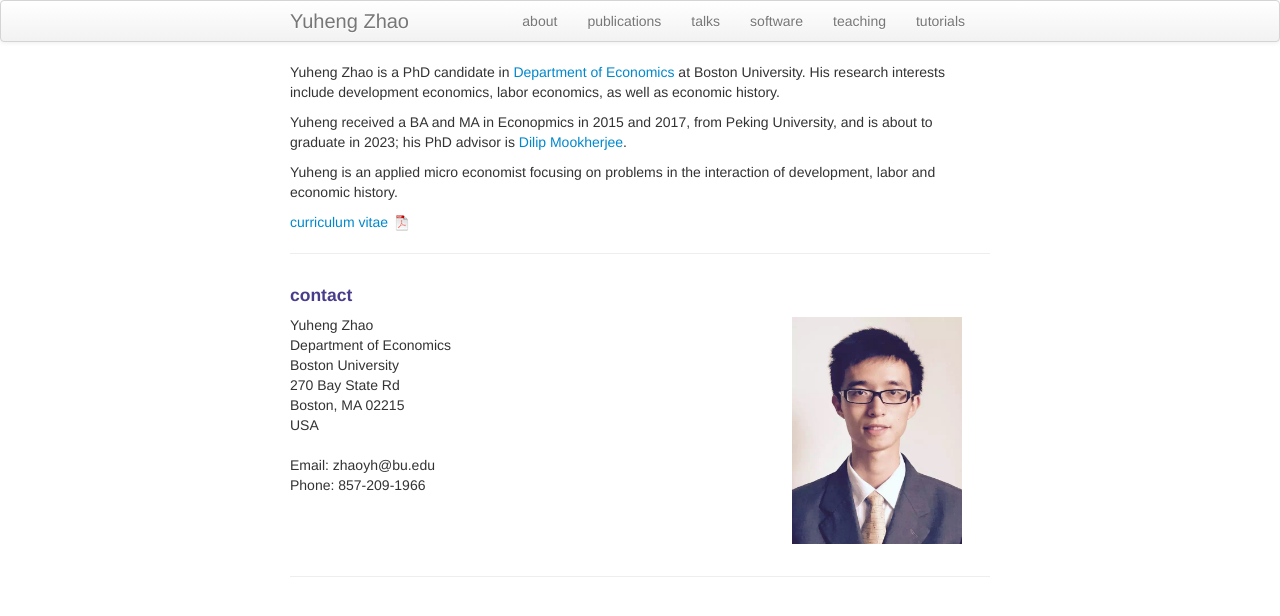
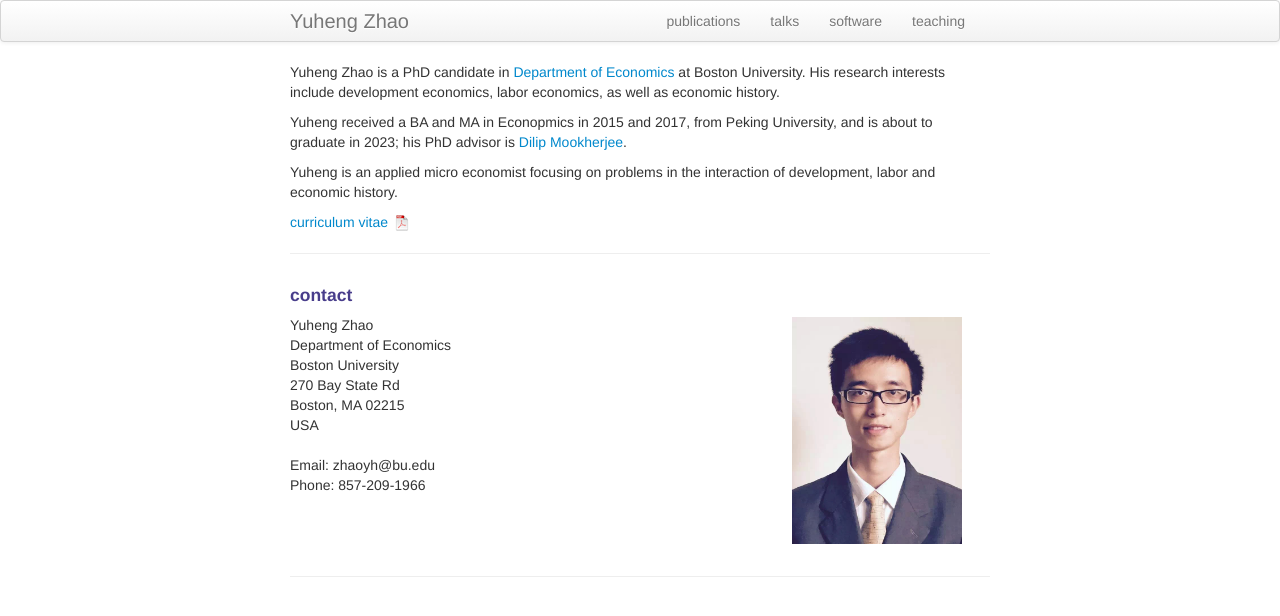
Before and after one commit to YuhengZhaoBU/YuhengZhaoBU2.github.io, a Jekyll site: the page built from index.md, in a window 1280 px wide. Shown: the top 616 px of the page. Built offline with Jekyll 4.4.1, drawn with Linux system fonts in a browser that asks for light colours.

Commit message:
Update default.html

```diff
--- a/_includes/themes/twitter/default.html
+++ b/_includes/themes/twitter/default.html
@@ -35,12 +35,10 @@
         <div class="container-narrow">
           <a class="brand" href="{{ HOME_PATH }}">{{ site.title }}</a>
           <ul class="nav">
-              <li><a href="{{ BASE_PATH }}/about.html">about</a></li>
-              <li><a href="{{ BASE_PATH }}/pubs.html">publications</a></li>
-              <li><a href="{{ BASE_PATH }}/talks.html">talks</a></li>
-              <li><a href="{{ BASE_PATH }}/software.html">software</a></li>
-              <li><a href="{{ BASE_PATH }}/teaching.html">teaching</a></li>
-              <li><a href="{{ BASE_PATH }}/tutorials.html">tutorials</a></li>
+              <li><a href="{{ BASE_PATH }}/Research.html">publications</a></li>
+              <li><a href="{{ BASE_PATH }}/Teaching.html">talks</a></li>
+              <li><a href="{{ BASE_PATH }}/Grants.html">software</a></li>
+              <li><a href="{{ BASE_PATH }}/Others.html">teaching</a></li>
           </ul>
         </div>
       </div>
```
